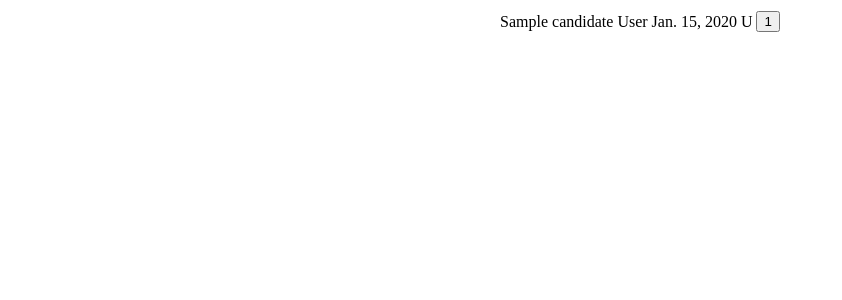
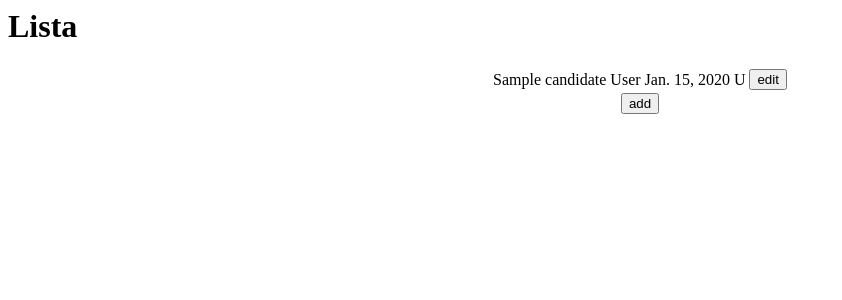
Before and after one commit to rafal1999/TAB, a Django app: page /assistant/ in a window 1280 px wide. Shown: the top 300 px of the page, without its empty margins (0-842 px from the left). Run offline with Django 3.2, Linux system fonts and the light colour scheme; tables that the repository leaves empty hold one stand-in row (values such as "Sample post").

Commit message:
add buton

```diff
--- a/Site/templates/assistant.html
+++ b/Site/templates/assistant.html
@@ -1,4 +1,6 @@
 <html>
+
+<h1>Lista</h1>
 
 <body>
     <center>
@@ -12,13 +14,18 @@
                     <td>{{c.Surname}}</td>
                     <td>{{c.Birthdate}}</td>
                     <td>{{c.Sex}}</td>
-                    <td> <input name="candidate" id="id_candidate" type="button" value="{{c.ID}}"> </td>
+                    <td><button name="candidate" value="{{c.ID}}" type="edit">edit</button>                    </td>
+                        <!-- disable</td> -->
                 </tr>
                 {% endfor %}
 
                 </table>
+
+                <input name="add" id="id_add" type="submit" value="add">
+
         </form>
-    </center>
+
+   </center>
 </body>
 
 
--- a/Site/views/views.py
+++ b/Site/views/views.py
@@ -114,9 +114,10 @@ def interview_summary(request, id_process):
                 'interview_data': interview_data})
 
 def assistant(request):
-
+#
     if(request.method=='POST'):
-        redirect(f'editcandidates.html/{request.POST["candidate"]}')
+        print("tutaj")
+        return  redirect('editcandidate',id_candidate=int(request.POST["candidate"]))
 
     candidates = Candidates.objects.all()
     return render(request,"assistant.html",{'candidates':candidates})
--- a/tab/urls.py
+++ b/tab/urls.py
@@ -22,7 +22,7 @@ urlpatterns = [
     path('testcandidates/',views.test_candidates_page, name='testcandidates'),
     path('index/', views.Index.as_view(), name='index'),
     path('admin/', admin.site.urls),
-    path('editcandidate/<int:id_candidate>', views.edit_candidate_page),
+    path('editcandidate/<int:id_candidate>', views.edit_candidate_page,name='editcandidate'),
     path('interview/<int:id_process>', views.edit_interview_data),
     path('interview/interview_summary/<int:id_process>', views.interview_summary),
     path('assistant/', views.assistant),
```
